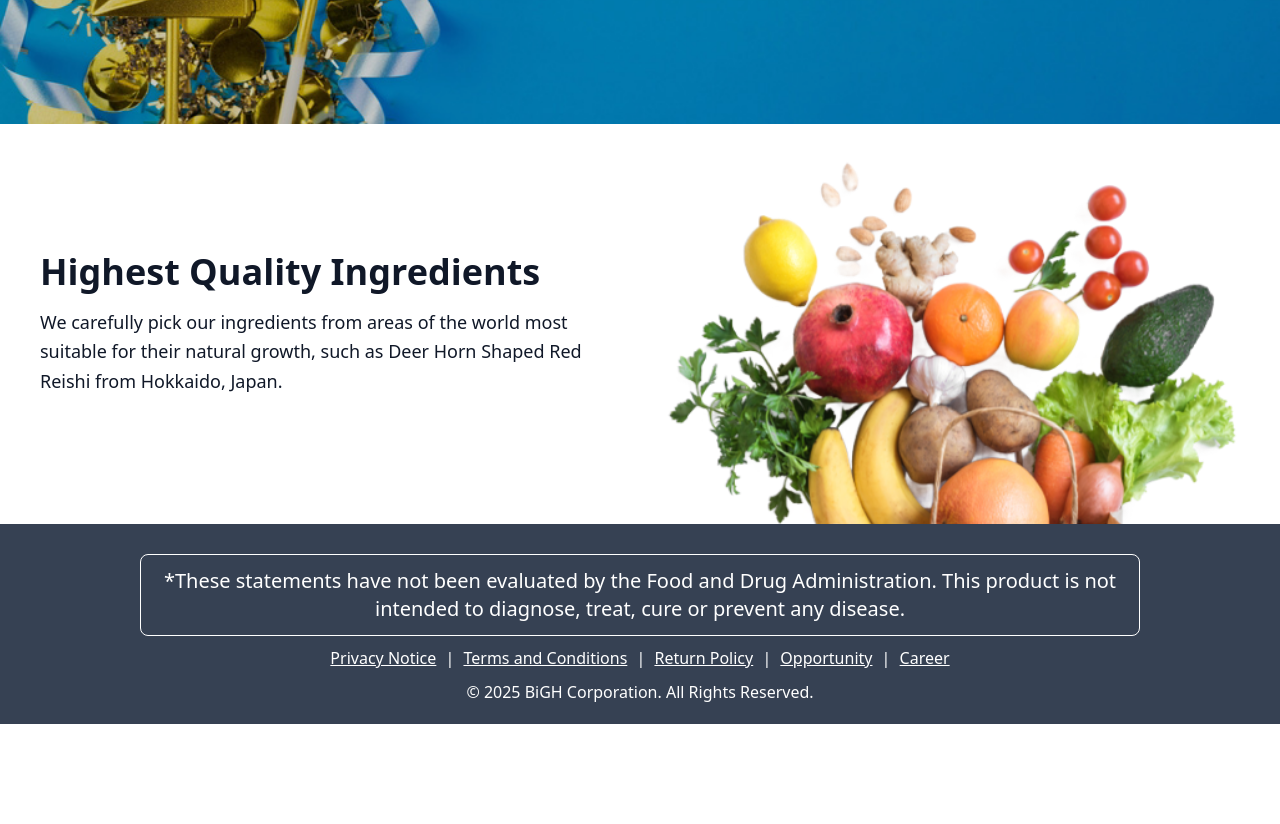
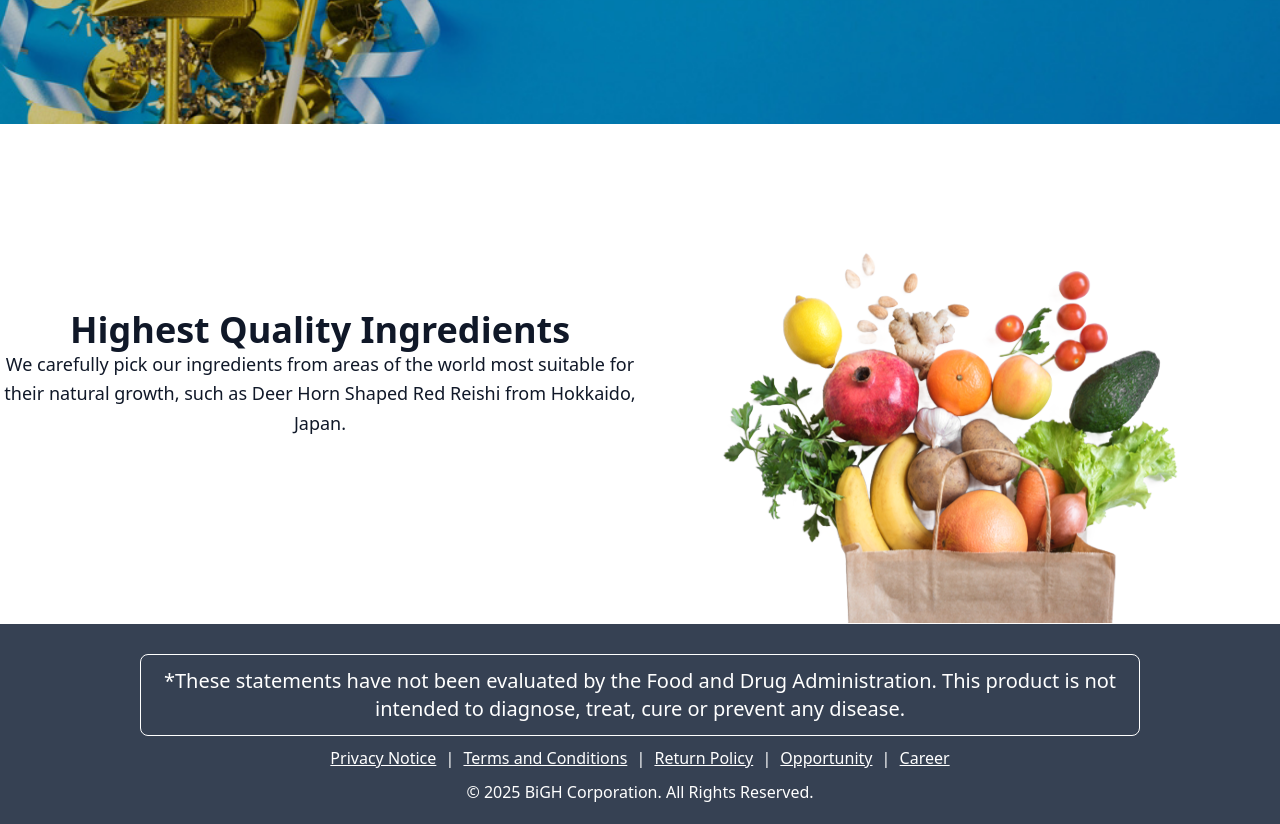
Before and after one commit to sarkuseq1999/my2nd-vue-project, a Vue app: page / in a window 1280 px wide. Shown: the part 1800-2624 px from the top of the page. Before the commit the page ends 2524 px from the top, so only its background shows below. Built offline with nearby package versions, Linux system fonts and the light colour scheme.

Commit message:
Small changes

```diff
--- a/src/views/Home.vue
+++ b/src/views/Home.vue
@@ -56,10 +56,10 @@ import loginsignup_en from '../components/loginsignup_en.vue';
   </section>
 
 <!-- Top Quality Ingredients Section -->
-<section class="bg-white flex flex-col md:flex-row items-center justify-between">
+<section class="relative bg-white flex h-[500px]">
 
     <!-- Left Half (Text Content) -->
-    <div class="md:w-1/2 text-gray-900 text-center md:text-left space-y-4 px-10">
+    <div class="relative w-1/2 flex flex-col items-center justify-center text-gray-900 text-center h-full">
     <h1 class="text-4xl font-bold">Highest Quality Ingredients</h1>
     <p class="text-lg leading-relaxed">
     We carefully pick our ingredients from areas of the world most suitable for their natural growth,
@@ -67,14 +67,11 @@ import loginsignup_en from '../components/loginsignup_en.vue';
   </p>
 </div>
 
-    <!-- Right Half (Background Image) -->
-    <div class="md:w-1/2 h-[400px] md:h-full flex items-end">
-  <div class="bg-[url('/images/ingredients2.png')] bg-cover bg-no-repeat h-[400px] w-full"></div>
+    <!-- Right Half (Container for Absolute Image) -->
+    <div class="relative w-1/2 ">
+      <!-- Image Positioned at the Bottom -->
+      <img src="/images/ingredients2.png" alt="Ingredients" class="absolute bottom-0 left-15">
     </div>
-
-
-
-
 
   </section>
 
```
Lines whose indentation alone changed are shown as unchanged.
